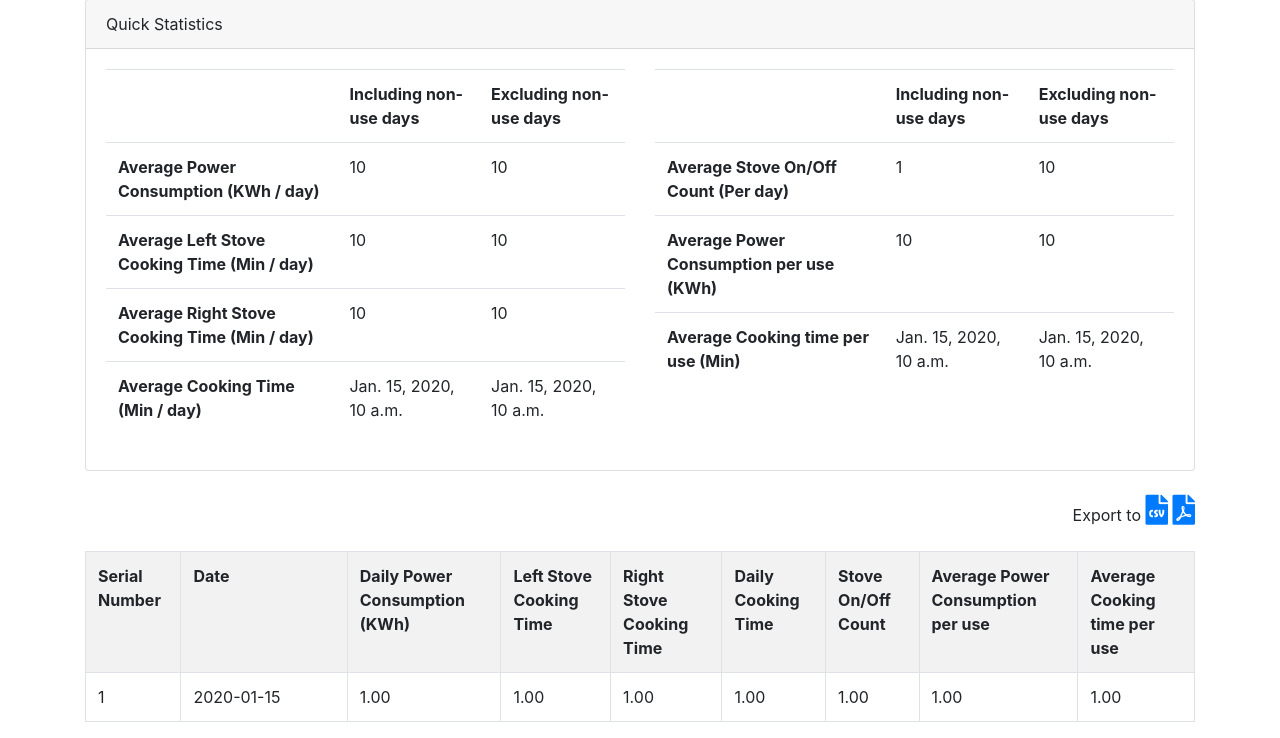
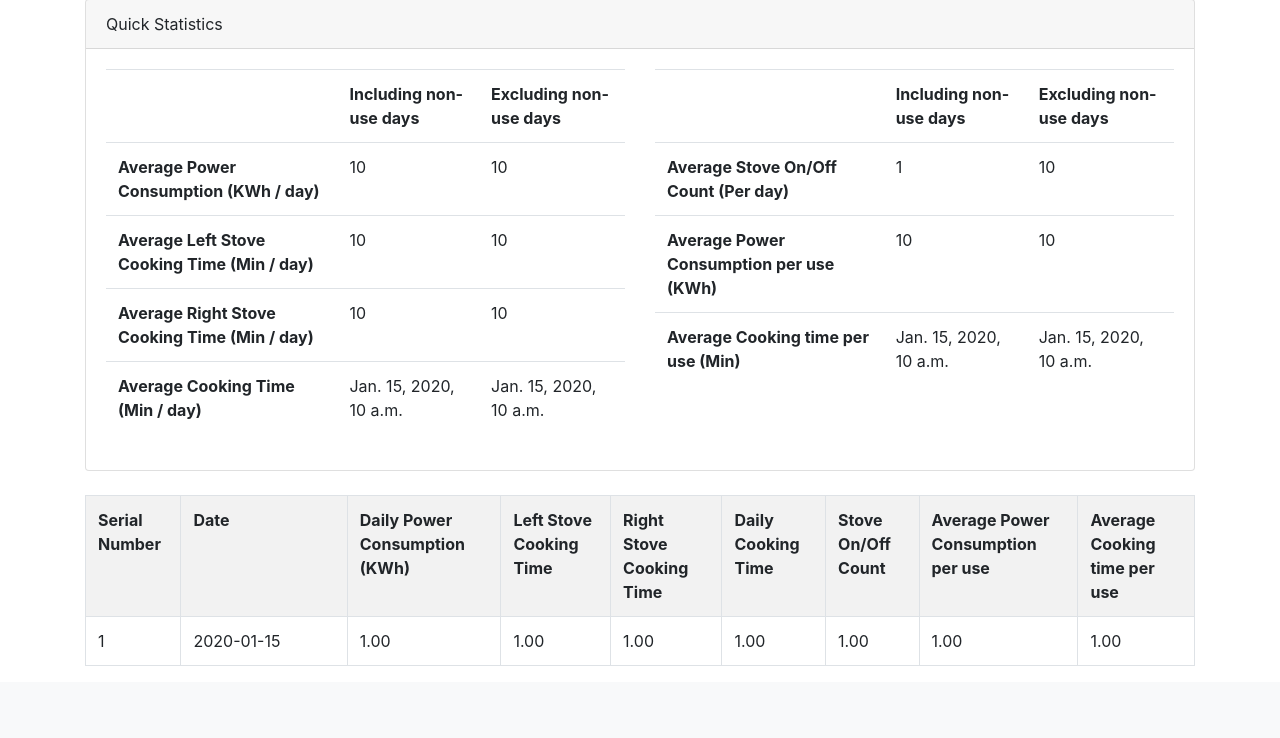
Before and after one commit to trk9001/ecook-angaza, a Django app: template reports/templates/reports/reports/reports.html in a window 1280 px wide. Shown: the part 135-873 px from the top of the page. After the commit the page ends 801 px from the top, so only its background shows below. Run offline with Django 3.2, Linux system fonts and the light colour scheme; tables that the repository leaves empty hold one stand-in row (values such as "Sample post"); the template is opened without the code that fills it: values that come from a table or form of the project are taken from there, most other values are stand-ins (such as "Sample title", 1, 10 or a date in 2020); some libraries are stand-ins or nearby versions.

Commit message:
Export option hidden

```diff
--- a/reports/templates/reports/reports/reports.html
+++ b/reports/templates/reports/reports/reports.html
@@ -109,7 +109,7 @@
     <br>
 
     {% if data %}
-        <div class="row">
+        {% comment %} <div class="row">
             <div class="col-md-12">
                 <div class="float-right">
                     Export to
@@ -119,7 +119,7 @@
             </div>
         </div>
 
-        <br>
+        <br> {% endcomment %}
     {% endif %}
 
     <div class="row">
```
